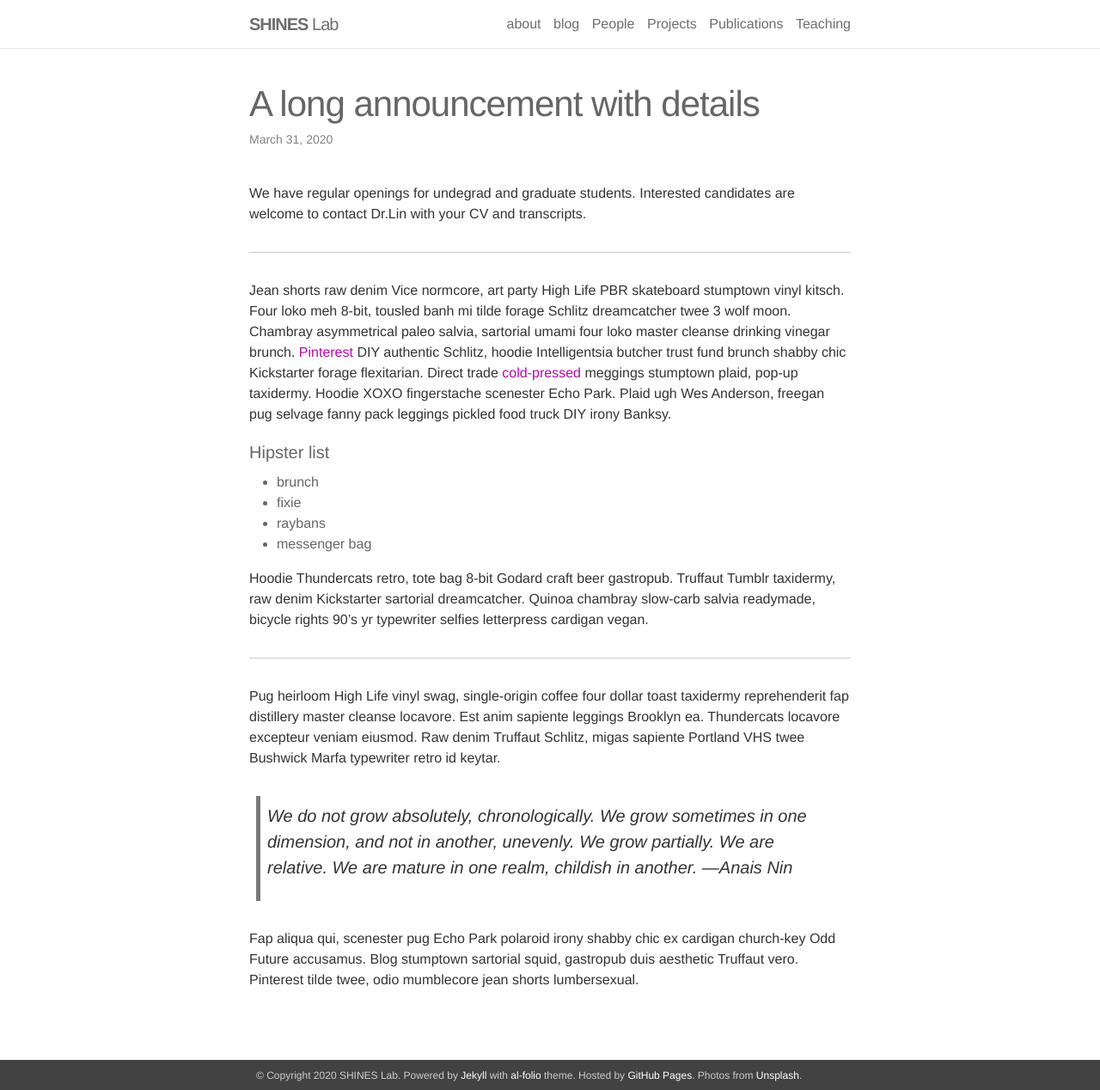
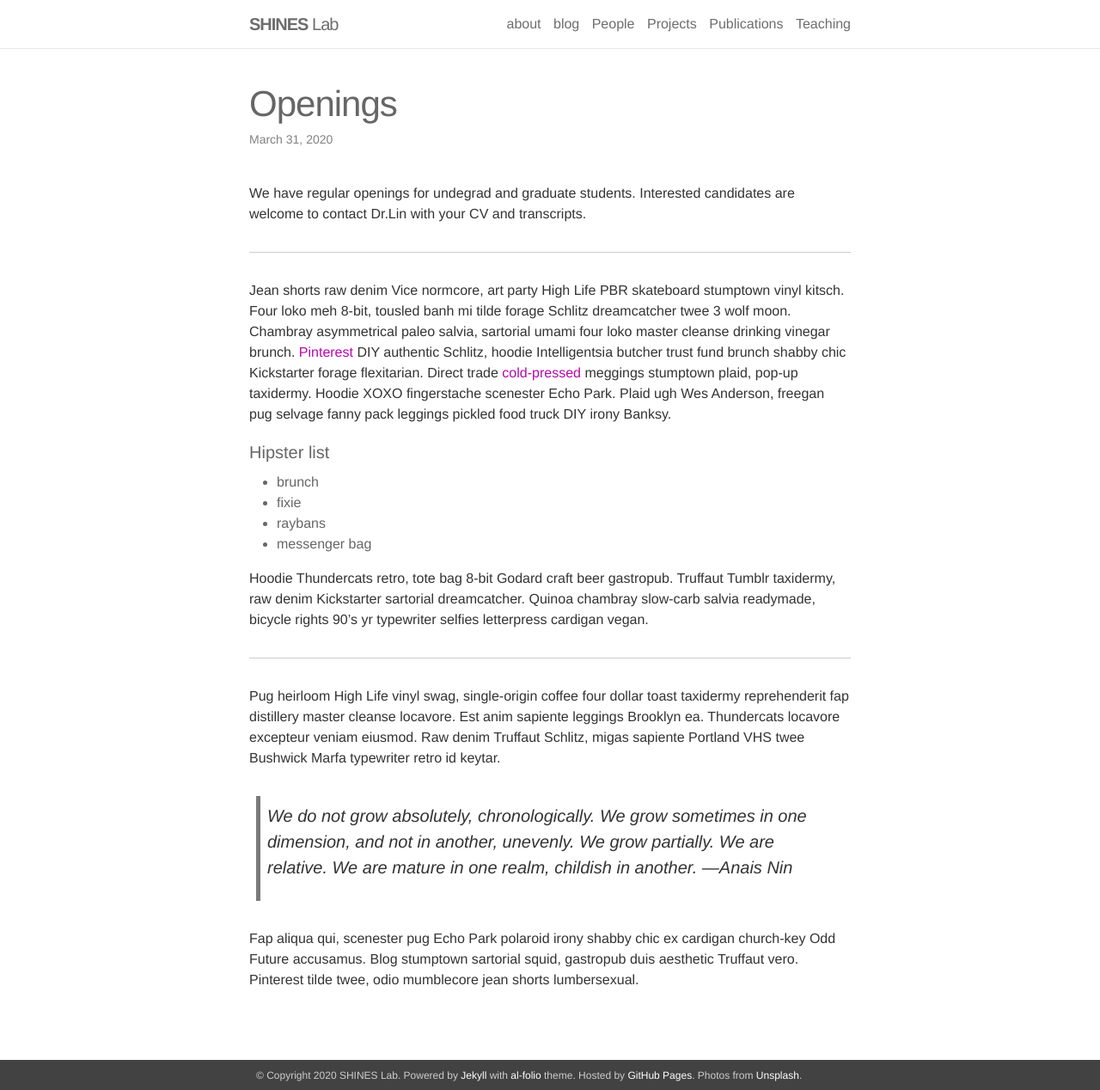
Before and after one commit to shines-lab/shines-lab.github.io, a Jekyll site: the page built from _news/announcement_2.md, in a window 1280 px wide and 1268 px high. Shown: the whole window at 86% size. Built offline with Jekyll 4.4.1, drawn with Linux system fonts in a browser that asks for light colours; nearby versions of some CDN libraries.

Commit message:
Update announcement_2.md

```diff
--- a/_news/announcement_2.md
+++ b/_news/announcement_2.md
@@ -1,6 +1,6 @@
 ---
 layout: post
-title: A long announcement with details
+title: Openings
 date: 2020-03-31 16:11:00-0400
 inline: false
 ---
```
